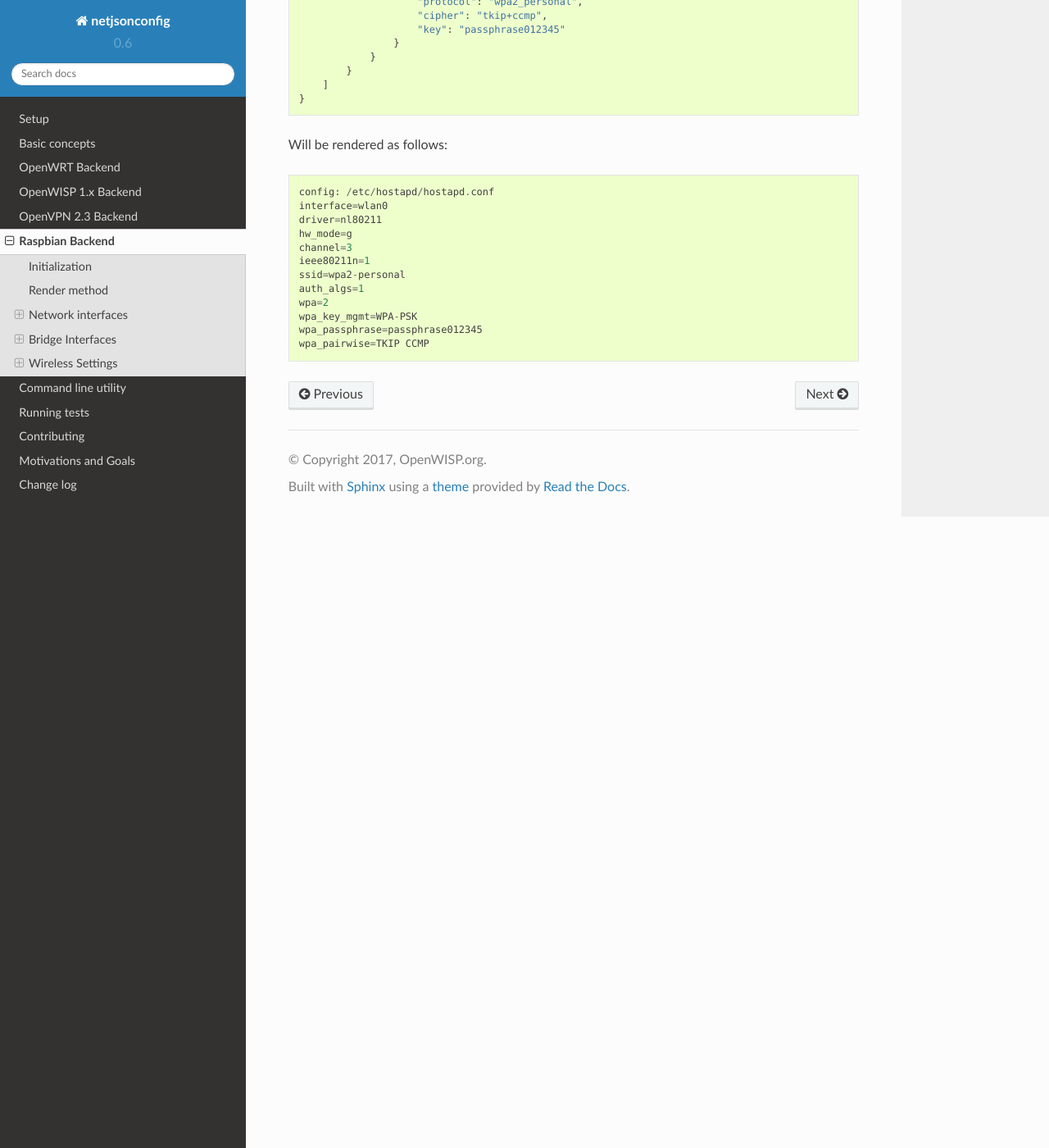
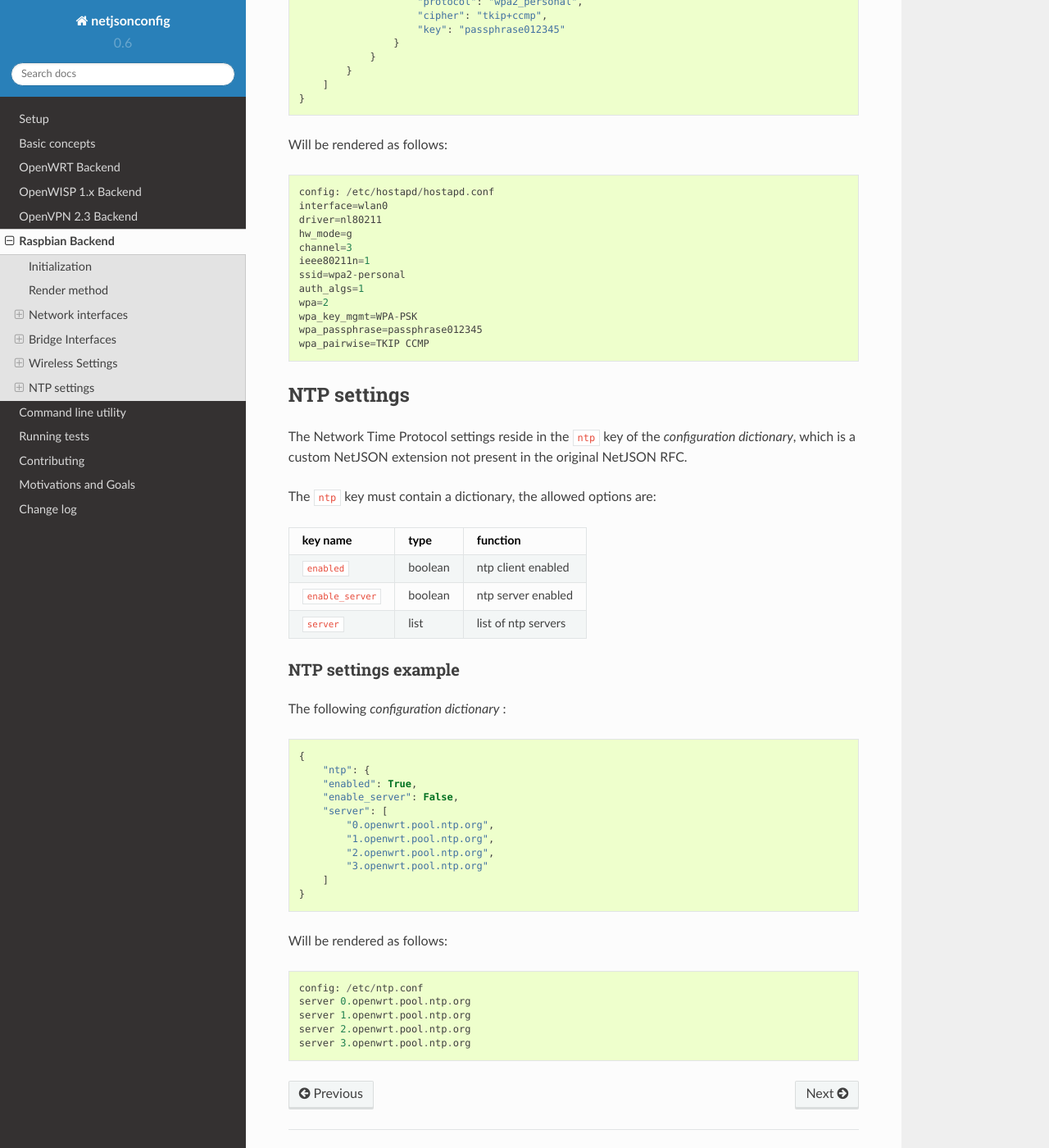
Before and after one commit to openwisp/netjsonconfig, a Sphinx documentation site: the page built from docs/source/backends/raspbian.rst, in a window 1280 px wide and 1400 px high, scrolled down 10206 px. Shown: the whole window at 82% size. Built offline with Sphinx 7.4.7 and the Read the Docs theme 2.0.0, drawn with Linux system fonts in a browser that asks for light colours.

Commit message:
[raspbian] Added documentation for NTP settings

```diff
--- a/docs/source/backends/raspbian.rst
+++ b/docs/source/backends/raspbian.rst
@@ -530,3 +530,49 @@ Will be rendered as follows::
     wpa_key_mgmt=WPA-PSK
     wpa_passphrase=passphrase012345
     wpa_pairwise=TKIP CCMP
+
+NTP settings
+------------
+
+The Network Time Protocol settings reside in the ``ntp`` key of the
+*configuration dictionary*, which is a custom NetJSON extension not present in
+the original NetJSON RFC.
+
+The ``ntp`` key must contain a dictionary, the allowed options are:
+
++-------------------+---------+---------------------+
+| key name          | type    | function            |
++===================+=========+=====================+
+| ``enabled``       | boolean | ntp client enabled  |
++-------------------+---------+---------------------+
+| ``enable_server`` | boolean | ntp server enabled  |
++-------------------+---------+---------------------+
+| ``server``        | list    | list of ntp servers |
++-------------------+---------+---------------------+
+
+NTP settings example
+~~~~~~~~~~~~~~~~~~~~
+
+The following *configuration dictionary* :
+
+.. code-block:: python
+
+    {
+        "ntp": {
+        "enabled": True,
+        "enable_server": False,
+        "server": [
+            "0.openwrt.pool.ntp.org",
+            "1.openwrt.pool.ntp.org",
+            "2.openwrt.pool.ntp.org",
+            "3.openwrt.pool.ntp.org"
+        ]
+    }
+
+Will be rendered as follows::
+
+    config: /etc/ntp.conf
+    server 0.openwrt.pool.ntp.org
+    server 1.openwrt.pool.ntp.org
+    server 2.openwrt.pool.ntp.org
+    server 3.openwrt.pool.ntp.org
```
Also changed, not shown: 1 other file.
